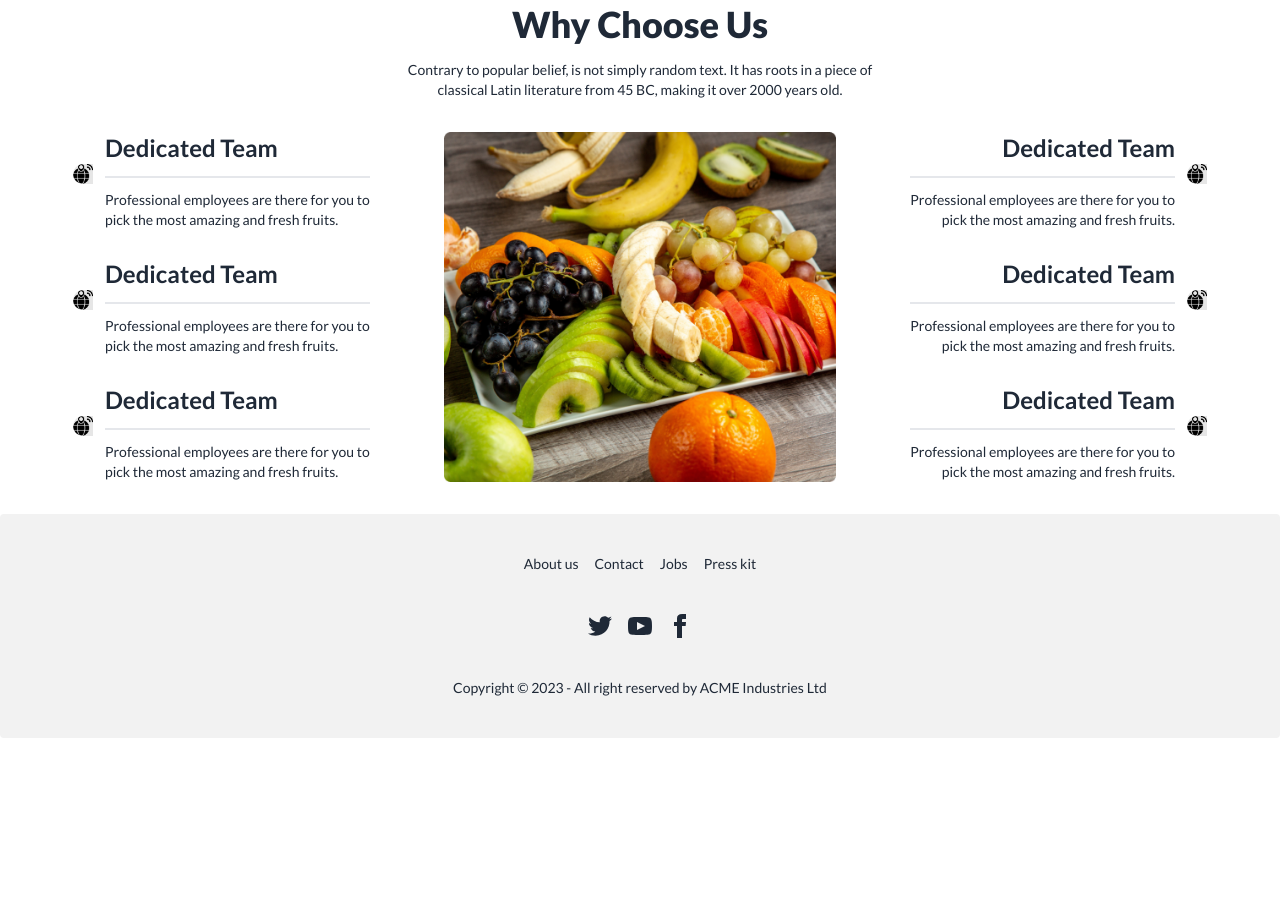
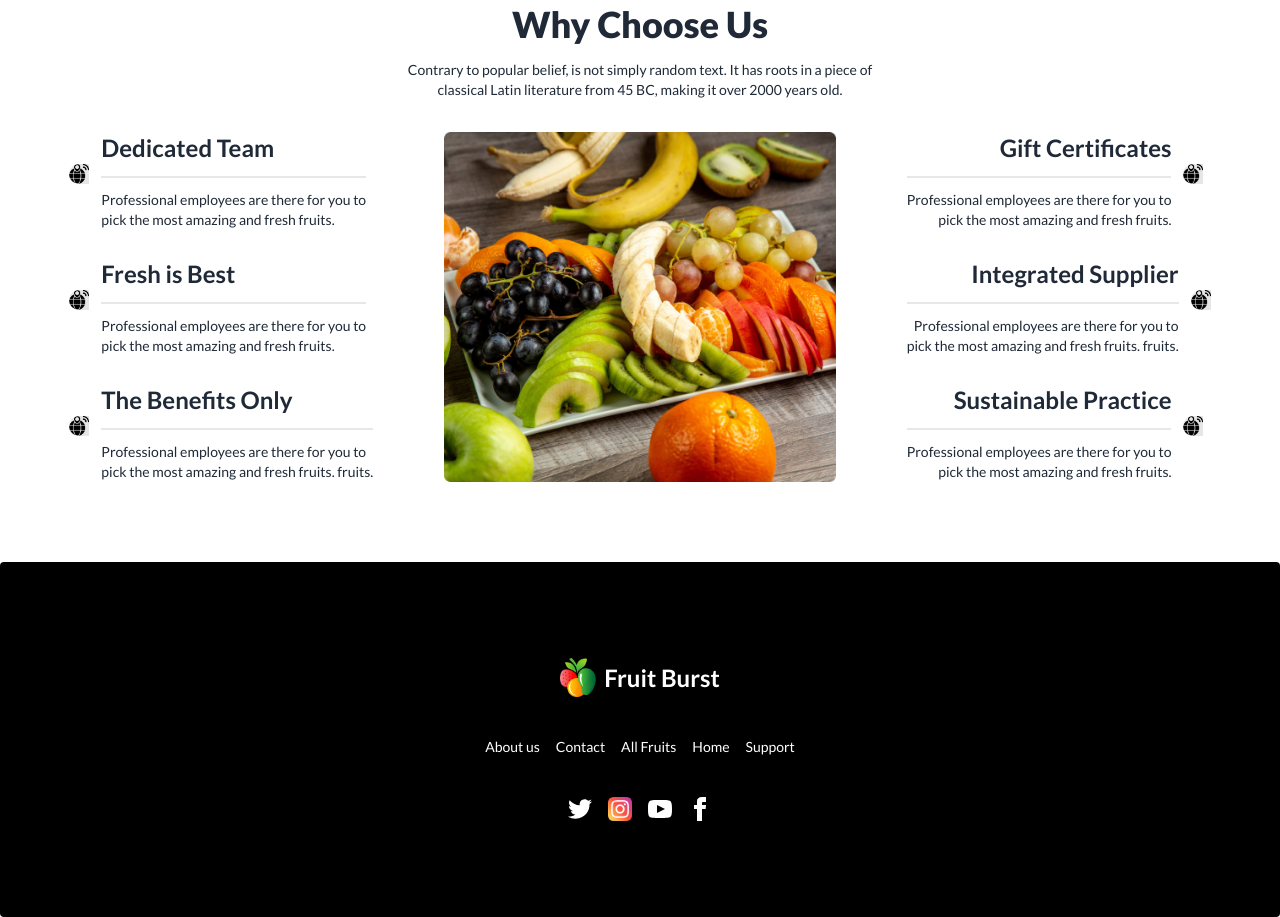
Before and after one commit to sovonkhan123/fruit-shop-website, a plain HTML site: page index.html in a window 1280 px wide. Shown: the part 2100-3017 px from the top of the page. Before the commit the page ends 2838 px from the top, so only its background shows below. Drawn offline with nearby package versions, Linux system fonts and the light colour scheme.

Commit message:
all file are added

```diff
--- a/index.html
+++ b/index.html
@@ -10,7 +10,6 @@
   <link rel="preconnect" href="https://fonts.googleapis.com">
   <link rel="preconnect" href="https://fonts.gstatic.com" crossorigin>
   <link href="https://fonts.googleapis.com/css2?family=Lato:wght@400;700;900&display=swap" rel="stylesheet">
-  <link rel="stylesheet" href="styles/fruit.css">
   <style>
     .font-lato {
       font-family: 'Lato', sans-serif;
@@ -376,7 +375,7 @@
         <div class="flex">
           <img class="w-5 h-5 mt-8 mr-3 bg-[#1212121A] rounded-s-full" src="images/anywhere (1).png" alt="">
           <div>
-            <h4 class="text-2xl font-bold  pb-3 border-b-2">Dedicated Team</h4>
+            <h4 class="text-2xl font-bold  pb-3 border-b-2">Fresh is Best</h4>
             <p class="text-sm pt-3">Professional employees are there for you to <br>pick the most amazing and fresh
               fruits.</p>
           </div>
@@ -384,8 +383,8 @@
         <div class="flex">
           <img class="w-5 h-5 mt-8 mr-3 bg-[#1212121A] rounded-s-full" src="images/anywhere (1).png" alt="">
           <div>
-            <h4 class="text-2xl font-bold  pb-3 border-b-2">Dedicated Team</h4>
-            <p class="text-sm pt-3">Professional employees are there for you to <br>pick the most amazing and fresh
+            <h4 class="text-2xl font-bold  pb-3 border-b-2">The Benefits Only</h4>
+            <p class="text-sm pt-3">Professional employees are there for you to <br>pick the most amazing and fresh fruits.
               fruits.</p>
           </div>
         </div>
@@ -396,7 +395,7 @@
       <div class="space-y-7 text-right grid justify-center">
         <div class="flex">
           <div>
-            <h4 class="text-2xl font-bold  pb-3 border-b-2">Dedicated Team</h4>
+            <h4 class="text-2xl font-bold  pb-3 border-b-2">Gift Certificates</h4>
             <p class="text-sm pt-3">Professional employees are there for you to <br>pick the most amazing and fresh
               fruits.</p>
           </div>
@@ -404,15 +403,15 @@
         </div>
         <div class="flex">
           <div>
-            <h4 class="text-2xl font-bold  pb-3 border-b-2">Dedicated Team</h4>
-            <p class="text-sm pt-3">Professional employees are there for you to <br>pick the most amazing and fresh
+            <h4 class="text-2xl font-bold  pb-3 border-b-2">Integrated Supplier</h4>
+            <p class="text-sm pt-3">Professional employees are there for you to <br>pick the most amazing and fresh fruits.
               fruits.</p>
           </div>
           <img class="w-5 h-5 mt-8 ml-3 bg-[#1212121A] rounded-s-full" src="images/anywhere (1).png" alt="">
         </div>
         <div class="flex">
           <div>
-            <h4 class="text-2xl font-bold  pb-3 border-b-2">Dedicated Team</h4>
+            <h4 class="text-2xl font-bold  pb-3 border-b-2">Sustainable Practice</h4>
             <p class="text-sm pt-3">Professional employees are there for you to <br>pick the most amazing and fresh
               fruits.</p>
           </div>
@@ -423,20 +422,26 @@
   </main>
   <!-- footer -->
   <footer>
-    <footer class="footer footer-center p-10 bg-base-200 text-base-content rounded">
+    <footer class="footer footer-center py-12 md:p-24 bg-black mt-20 text-base-content rounded">
+        <div class="flex items-center gap-2">
+          <img class="w-9" src="images/logo.png" alt="">
+          <h3 class="text-2xl font-bold text-white">Fruit Burst</h3>
+      </div>
       <div class="grid grid-flow-col gap-4">
-        <a class="link link-hover">About us</a>
-        <a class="link link-hover">Contact</a>
-        <a class="link link-hover">Jobs</a>
-        <a class="link link-hover">Press kit</a>
+        <a class="link link-hover text-white">About us</a>
+        <a class="link link-hover text-white">Contact</a>
+        <a class="link link-hover text-white">All Fruits</a>
+        <a class="link link-hover text-white">Home</a>
+        <a class="link link-hover text-white">Support</a>
       </div>
       <div>
-        <div class="grid grid-flow-col gap-4">
+        <div class="grid grid-flow-col gap-4 text-white">
           <a><svg xmlns="http://www.w3.org/2000/svg" width="24" height="24" viewBox="0 0 24 24" class="fill-current">
               <path
                 d="M24 4.557c-.883.392-1.832.656-2.828.775 1.017-.609 1.798-1.574 2.165-2.724-.951.564-2.005.974-3.127 1.195-.897-.957-2.178-1.555-3.594-1.555-3.179 0-5.515 2.966-4.797 6.045-4.091-.205-7.719-2.165-10.148-5.144-1.29 2.213-.669 5.108 1.523 6.574-.806-.026-1.566-.247-2.229-.616-.054 2.281 1.581 4.415 3.949 4.89-.693.188-1.452.232-2.224.084.626 1.956 2.444 3.379 4.6 3.419-2.07 1.623-4.678 2.348-7.29 2.04 2.179 1.397 4.768 2.212 7.548 2.212 9.142 0 14.307-7.721 13.995-14.646.962-.695 1.797-1.562 2.457-2.549z">
               </path>
             </svg></a>
+            <img class="w-6 h-6" src="images/instagram_2111463.png" alt="">
           <a><svg xmlns="http://www.w3.org/2000/svg" width="24" height="24" viewBox="0 0 24 24" class="fill-current">
               <path
                 d="M19.615 3.184c-3.604-.246-11.631-.245-15.23 0-3.897.266-4.356 2.62-4.385 8.816.029 6.185.484 8.549 4.385 8.816 3.6.245 11.626.246 15.23 0 3.897-.266 4.356-2.62 4.385-8.816-.029-6.185-.484-8.549-4.385-8.816zm-10.615 12.816v-8l8 3.993-8 4.007z">
@@ -447,11 +452,10 @@
                 d="M9 8h-3v4h3v12h5v-12h3.642l.358-4h-4v-1.667c0-.955.192-1.333 1.115-1.333h2.885v-5h-3.808c-3.596 0-5.192 1.583-5.192 4.615v3.385z">
               </path>
             </svg></a>
+
         </div>
       </div>
-      <div>
-        <p>Copyright © 2023 - All right reserved by ACME Industries Ltd</p>
-      </div>
+
     </footer>
   </footer>
 </body>
--- a/styles/fruit.css
+++ /dev/null
@@ -1,9 +0,0 @@
-.new-img {
-    background-image: url('../images/team.png');
-}
-
-@media screen and (min-width:640px) {
-    .five .four {
-        display: inline-block;
-    }
-}
```
